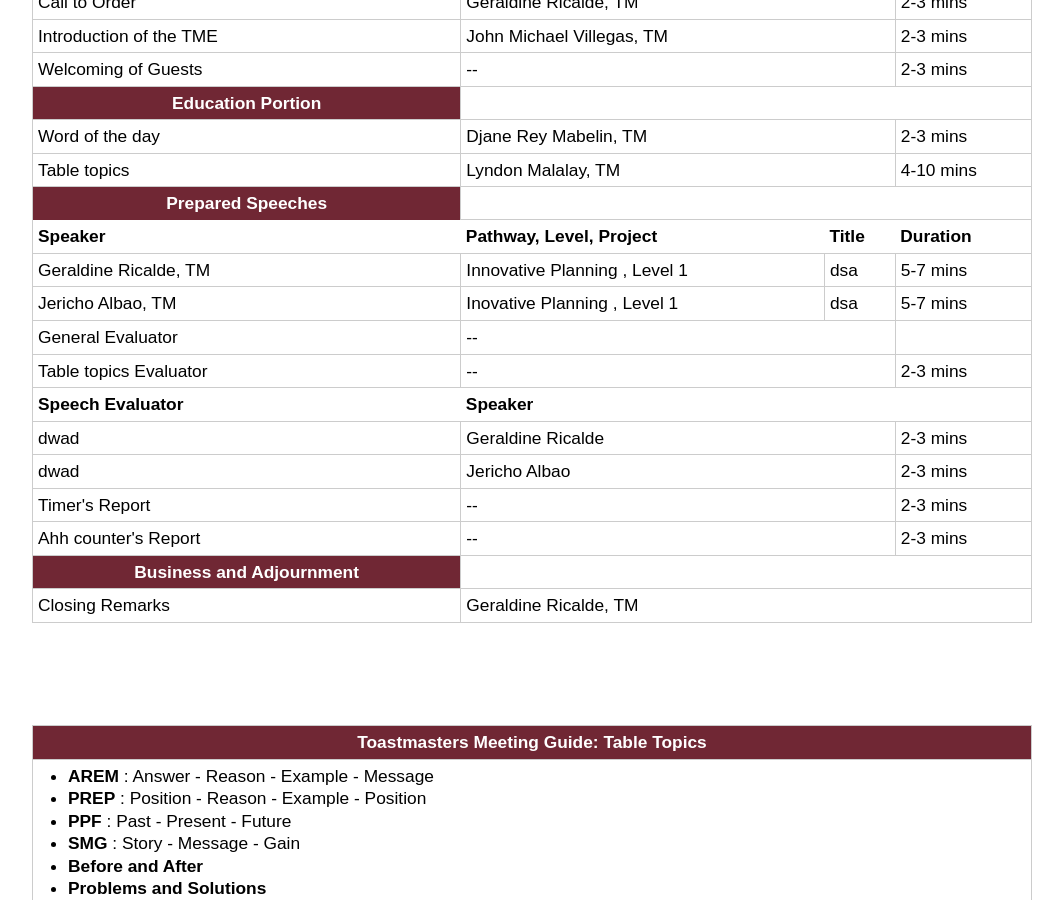
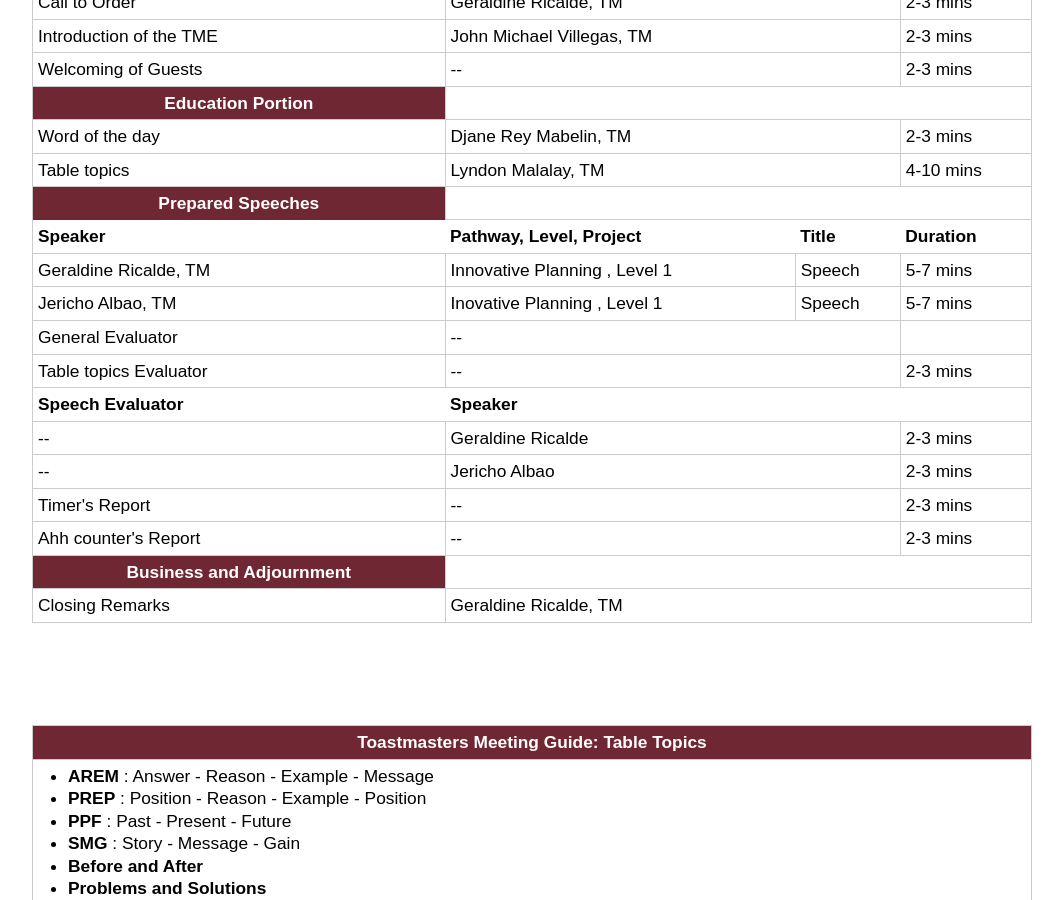
Before and after one commit to dynamicspeakerstoastmastersclub/dynamicspeakerstoastmastersclub.github.io, a Jekyll site: the page built from _programs/2018-08-30.md, in a window 1280 px wide and 900 px high, scrolled down 353 px. Shown: the whole window, without its empty margins (108-1171 px from the left). Built offline with Jekyll 4.4.1, drawn with Linux system fonts in a browser that asks for light colours.

Commit message:
Update 2018-08-30.md

```diff
--- a/_programs/2018-08-30.md
+++ b/_programs/2018-08-30.md
@@ -16,13 +16,13 @@
   closing_remarks: g.ricalde
   presentations:
     - id: g.ricalde
-      project: dsa
-      title: asd
-      evaluator: dwad
+      project: Speech #2
+      title: --
+      evaluator: --
       duration: 5-7 mins
     - id: j.albao
-      project: dsa
-      title: asd
-      evaluator: dwad
+      project: Speech #2
+      title: --
+      evaluator: --
       duration: 5-7 mins
 ---
```
